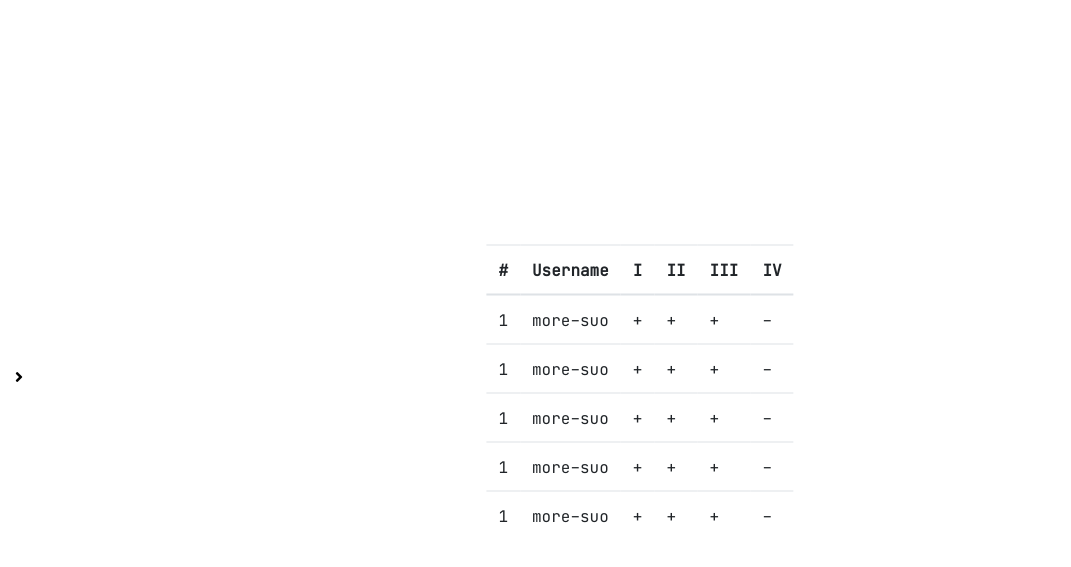
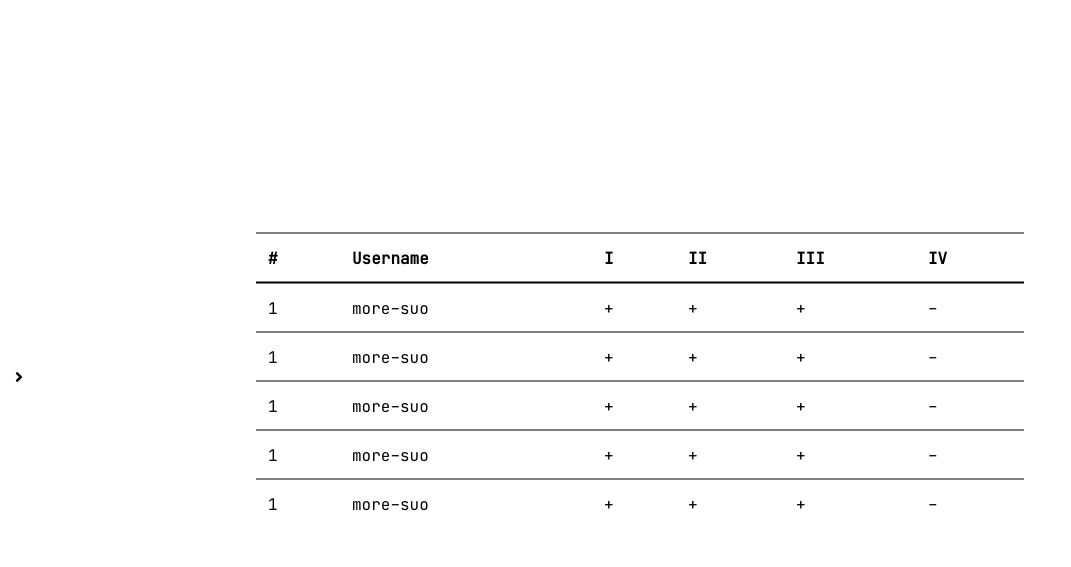
Before and after one commit to arcturus5340/julia, a Django app: template templates/contest.html in a window 1280 px wide, after a click on "Problem IV". Shown: the top 567 px of the page, without its empty margins (0-1071 px from the left). Run offline with Django 3.2, Linux system fonts and the light colour scheme; the template is opened without the code that fills it, so the values that code supplies are empty; some libraries are stand-ins or nearby versions.

Commit message:
Add styles to table

```diff
--- a/static/css/index.css
+++ b/static/css/index.css
@@ -296,6 +296,8 @@
 
 .tab-content {
     position: absolute;
+    width: 100%;
+    padding: 0vw 20vw 1.5em;
     top: 50%;
     left: 50%;
     transform: translate(-50%, -50%);
@@ -490,11 +492,21 @@
     padding: .375rem .75rem;
 }
 
-/*Julia error page*/
+/*Julia standings table*/
 
-.error-message {
-    position: absolute;
-    top: 50%;
-    left: 50%;
-    transform: translate(-50%, -50%);
+.standings-table {
+    width: 100%;
+    margin-bottom: 1rem;
+    color: black;
 }
+
+.standings-table thead th {
+    vertical-align: bottom;
+    border-bottom: 2px solid black;
+}
+
+.standings-table td, .standings-table th {
+    padding: .75rem;
+    vertical-align: top;
+    border-top: 1px solid black;
+}
```
Also changed, not shown: templates/contest.html (+6 -3 lines).
